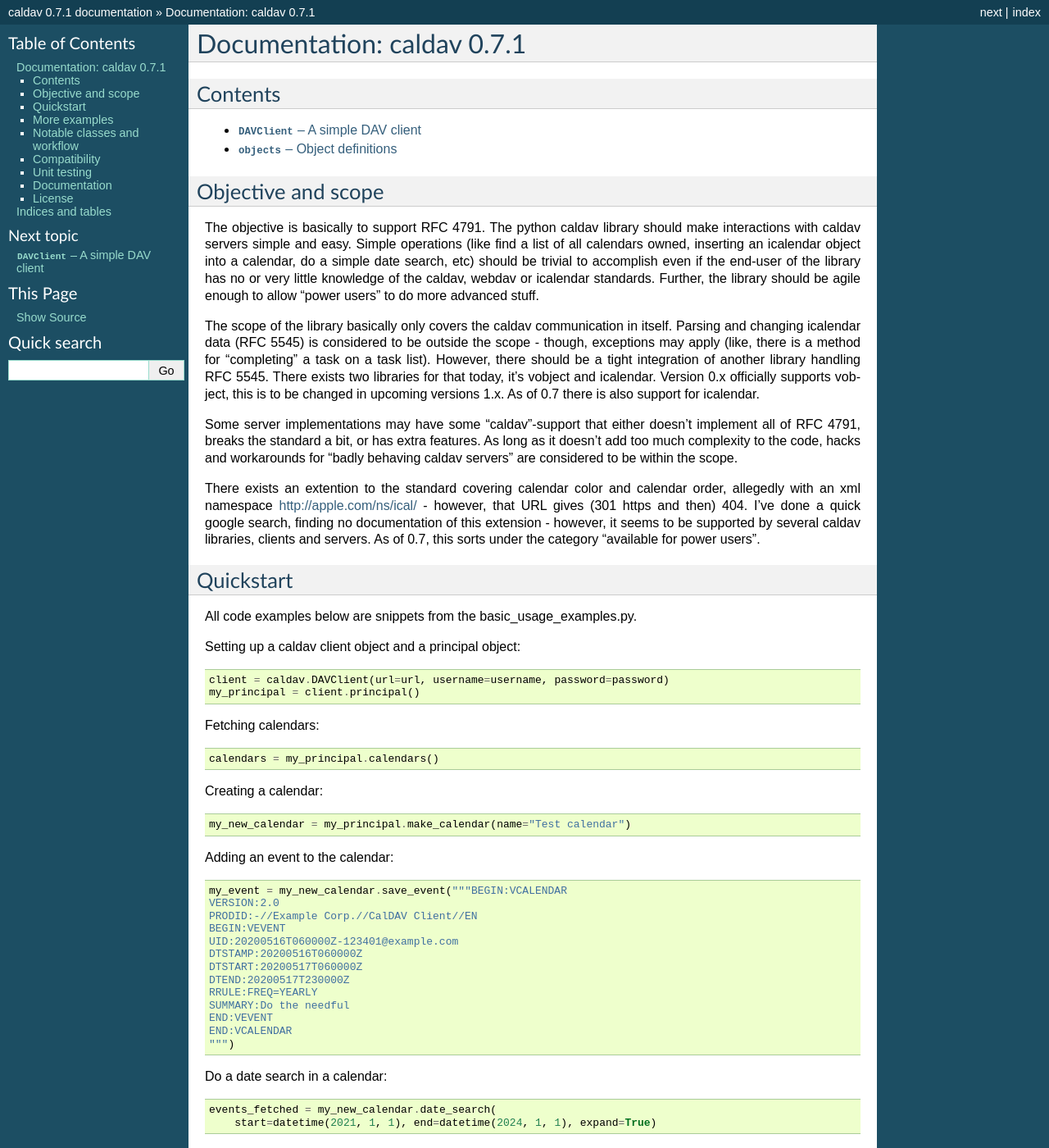
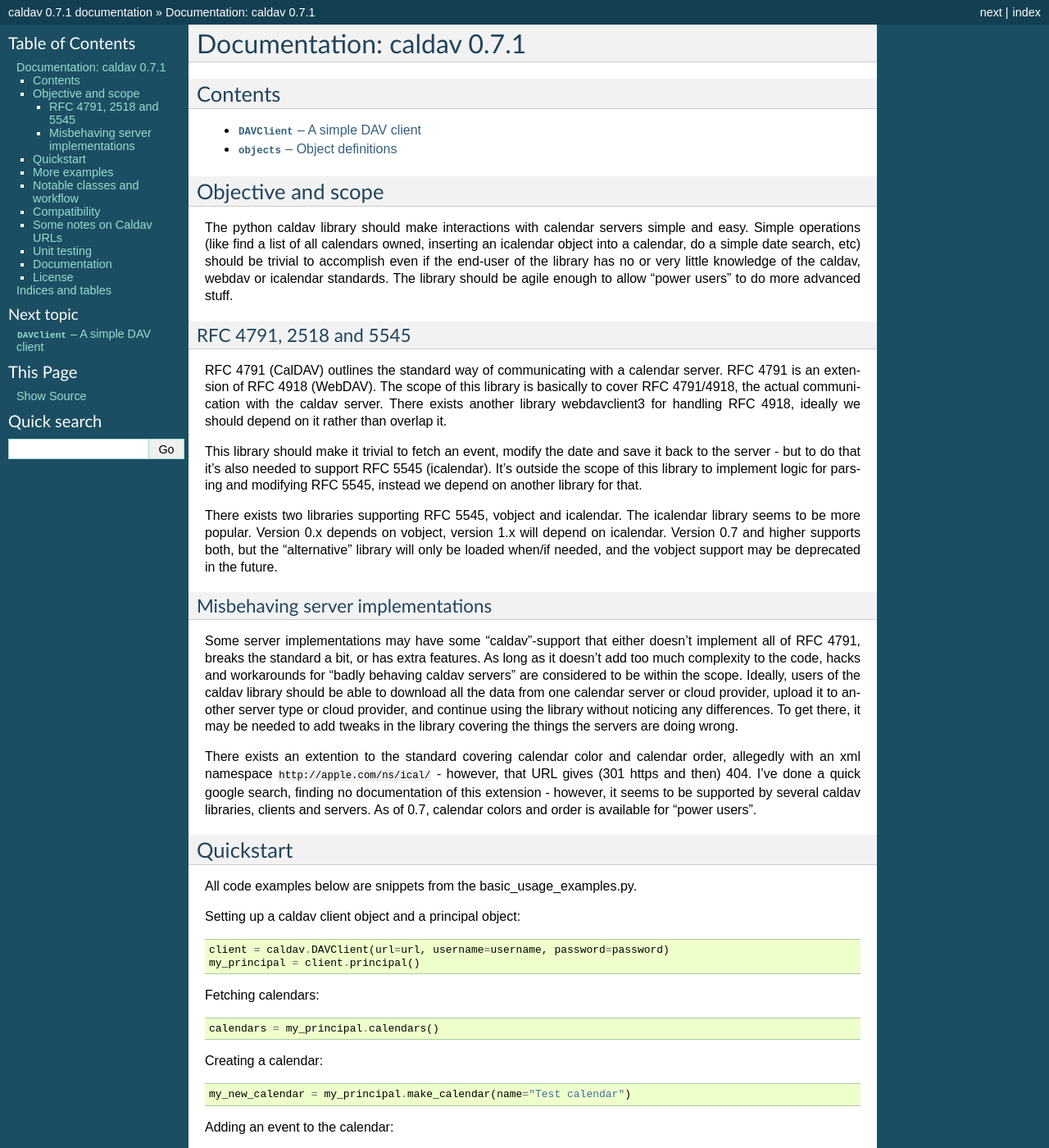
Before and after one commit to python-caldav/caldav, a Sphinx documentation site: the page built from docs/source/index.rst, in a window 1280 px wide and 1400 px high. Shown: the whole window at 82% size. Built offline with Sphinx 7.4.7, drawn with Linux system fonts in a browser that asks for light colours; some of the changed text lies outside the part shown.

Commit message:
documentation work.  Helps a bit on issue https://github.com/python-caldav/caldav/issues/120

```diff
--- a/docs/source/index.rst
+++ b/docs/source/index.rst
@@ -19,38 +19,58 @@ Contents
 Objective and scope
 ===================
 
-The objective is basically to support RFC 4791.  The python caldav
-library should make interactions with caldav servers simple and easy.
-Simple operations (like find a list of all calendars owned, inserting
-an icalendar object into a calendar, do a simple date search, etc)
-should be trivial to accomplish even if the end-user of the library
-has no or very little knowledge of the caldav, webdav or icalendar
-standards.  Further, the library should be agile enough to allow
+The python caldav library should make interactions with calendar servers
+simple and easy.  Simple operations (like find a list of all calendars
+owned, inserting an icalendar object into a calendar, do a simple date
+search, etc) should be trivial to accomplish even if the end-user of
+the library has no or very little knowledge of the caldav, webdav or
+icalendar standards.  The library should be agile enough to allow
 "power users" to do more advanced stuff.
 
-The scope of the library basically only covers the caldav
-communication in itself.  Parsing and changing icalendar data
-(RFC 5545) is considered to be outside the scope - though, exceptions
-may apply (like, there is a method for "completing" a task on a task
-list).  However, there should be a tight integration of another
-library handling RFC 5545.  There exists two libraries for that today,
-it's vobject and icalendar.  Version 0.x officially supports vobject,
-this is to be changed in upcoming versions 1.x.  As of 0.7 there is also
-support for icalendar.
+RFC 4791, 2518 and 5545
+-----------------------
+
+RFC 4791 (CalDAV) outlines the standard way of communicating with a
+calendar server.  RFC 4791 is an extension of RFC 4918 (WebDAV).  The
+scope of this library is basically to cover RFC 4791/4918, the actual
+communication with the caldav server.  There exists another library
+webdavclient3 for handling RFC 4918, ideally we should depend on it
+rather than overlap it.
+
+This library should make it trivial to fetch an event, modify the date
+and save it back to the server - but to do that it's also needed to
+support RFC 5545 (icalendar).  It's outside the scope of this library
+to implement logic for parsing and modifying RFC 5545, instead we
+depend on another library for that.
+
+There exists two libraries supporting RFC 5545, vobject and icalendar.
+The icalendar library seems to be more popular.  Version 0.x depends
+on vobject, version 1.x will depend on icalendar.  Version 0.7 and
+higher supports both, but the "alternative" library will only be
+loaded when/if needed, and the vobject support may be deprecated in
+the future.
+
+Misbehaving server implementations
+----------------------------------
 
 Some server implementations may have some "caldav"-support that either
 doesn't implement all of RFC 4791, breaks the standard a bit, or has
 extra features.  As long as it doesn't add too much complexity to the
 code, hacks and workarounds for "badly behaving caldav servers" are
-considered to be within the scope.
+considered to be within the scope.  Ideally, users of the caldav
+library should be able to download all the data from one calendar
+server or cloud provider, upload it to another server type or cloud
+provider, and continue using the library without noticing any
+differences.  To get there, it may be needed to add tweaks in the
+library covering the things the servers are doing wrong.
 
 There exists an extention to the standard covering calendar color and
 calendar order, allegedly with an xml namespace
-http://apple.com/ns/ical/ - however, that URL gives (301 https and
+``http://apple.com/ns/ical/`` - however, that URL gives (301 https and
 then) 404.  I've done a quick google search, finding no documentation
 of this extension - however, it seems to be supported by several
-caldav libraries, clients and servers.  As of 0.7, this sorts under
-the category "available for power users".
+caldav libraries, clients and servers.  As of 0.7, calendar colors and
+order is available for "power users".
 
 Quickstart
 ==========
@@ -194,7 +214,7 @@ Notable classes and workflow
 
 * From the calendar object one can fetch / generate
   :class:`caldav.objects.Event` objects and
-  :class:`caldav.objects.Todo` objects.
+  :class:`caldav.objects.Todo` objects (as well as :class:`caldav.objects.Journal` objects - does anyone use Journal objects?).  Eventually the library may also spew out objects of the base class (:class:`caldav.objects.CalendarObjectResource`) if the object type is unknown when the object is instantiated.
 
 * If one happens to know the URLs, objects like calendars, principals
   and events can be instantiated without going through the
@@ -204,36 +224,91 @@ Notable classes and workflow
 
 For convenience, the classes above are also available as
 :class:`caldav.DAVClient`, :class:`caldav.Principal`,
-:class:`caldav.Calendar`, :class:`caldav.Event` and
-:class:`caldav.Todo`.
-
+:class:`caldav.Calendar`, :class:`caldav.Event`,
+:class:`caldav.Todo` etc.
 
 Compatibility
 =============
 
-The test suite is regularly run against several calendar servers, see https://github.com/python-caldav/caldav/issues/45 for the latest updates.  See `tests/compatibility_issues.py` for the most up-to-date list of compatibility issues.
+(This will probably never be completely up-to-date.  CalDAV-servers
+tend to be a moving target, and I rarely recheck if things works in
+newer versions of the software after I find an incompatibility)
+
+The test suite is regularly run against several calendar servers, see https://github.com/python-caldav/caldav/issues/45 for the latest updates.  See ``tests/compatibility_issues.py`` for the most up-to-date list of compatibility issues.  In early versions of this library test breakages was often an indication that the library did not conform well enough to the standards, but as of today it mostly indicates that the servers does not support the standard well enough.  It may be an option to add tweaks to the library code to cover some of the missing functionality.
+
+Here are some known issues:
 
 * You may want to avoid non-ASCII characters in the calendar name, or
   some servers (at least Zimbra) may behave a bit unexpectedly.
 
-* Not all servers supports searching for future instances of
-  recurring events or tasks, nor expanding recurring events.
+* It's non-trivial to fix proper support for recurring events and
+  tasks on the server side.  DAViCal and Baikal are the only one I
+  know of that does it right, all other calendar implementations that
+  I've tested fails (but in different ways) on the tests covering
+  recurrent events and tasks.  Xandikos developer claims that it
+  should work, I should probably revisit it again.
+
+* Baikal does not support date search for todo tasks.  DAViCal has
+  slightly broken support for such date search.
 
 * There are some special hacks both in the code and the tests to work
-  around compatibility issues in Zimbra
+  around compatibility issues in Zimbra (this should be solved differently)
 
 * Not all servers supports task lists, not all servers supports
-  freebusy, and not all servers supports journals.
+  freebusy, and not all servers supports journals.  Xandikos and
+  Baikal seems to support them all.
 
 * Calendar creation is actually not a mandatory feature according to
-  the RFC, but the tests depends on it - and I haven't experienced
-  any servers not supporting calendar creation.
+  the RFC, but the tests depends on it.  The google calendar does
+  support creating calendars, but not through their CalDAV adapter.
 
 * iCloud may be a bit tricky, this is tracked in issue
-  https://github.com/python-caldav/caldav/issues/3
+  https://github.com/python-caldav/caldav/issues/3 - the list of incompatibilities found includes:
+
+  * No support for freebusy-requests, tasks or journals (only support for basic events).
+
+  * Broken (or no) support for recurring events
+
+  * We've observed information reappearing even if it has been deleted (i.e. recreating a calendar with the same name as a deleted calendar, and finding that the old events are still there)
+
+  * Seems impossible to have the same event on two calendars
+
+  * Some problems observed with the propfind method
+
+  * object_by_uid does not work (and my object_by_uid follows the example in the RFC)
 
 * Google seems to be the new Microsoft, according to the issue
-  tracker it seems like their CalDAV-support is rather lacking.
+  tracker it seems like their CalDAV-support is rather lacking.  At least they have a list ... https://developers.google.com/calendar/caldav/v2/guide
+
+* radicale will auto-create a calendar if one tries to access a calendar that does not exist.  The normal method of accessing a list of the calendars owned by the user seems to fail.
+
+Some notes on Caldav URLs
+=========================
+
+CalDAV URLs can be quite confusing, some software requires the URL to the calendar, other requires the URL to the principal.  The Python CalDAV library does support accessing calendars and principals using such URLs, but the recommended practice is to configure up the CalDAV root URL and tell the library to find the principal and calendars from that.  Typical examples of CalDAV URLs:
+
+* iCloud: ``https://caldav.icloud.com/``.  Note that there is no
+  template for finding the calendar URL and principal URL for iCloud -
+  such URLs contains some ID numbers, by simply sticking to the
+  recommended practice the caldav library will find those URLs.  A
+  typical icloud calendar URL looks like
+  ``https://p12-caldav.icloud.com/12345/calendars/CALNAME``.
+
+* Google: ``https://www.google.com/calendar/dav/`` - but this is a
+  legacy URL, before using the officially supported URL
+  https://github.com/python-caldav/caldav/issues/119 has to be
+  resolved.  There are some details on the new CalDAV endpoints at
+  https://developers.google.com/calendar/caldav/v2/guide.  The legacy
+  calendar URL for the primary personal calendar seems to be of the
+  format
+  ``https://www.google.com/calendar/dav/donald%40gmail.com/events``. When
+  creating new calendars, they seem to end up under a global
+  namespace.
+
+* DAViCal: The caldav URL typically seems to be on the format ``https://your.server.example.com/caldav.php/``, though it depends on how the web server is configured.  The primary calendars have URLs like ``https://your.server.example.com/caldav.php/donald/calendar`` and other calendars have names like ``https://your.server.example.com/caldav.php/donald/golfing_calendar``.
+
+* Zimbra: The caldav URL is typically on the format ``https://mail.example.com/dav/``, calendar URLs can be on the format ``https://mail.example.com/dav/donald@example.com/My%20Golfing%20Calendar``.  Display name always matches the last part of the URL.
+
 
 Unit testing
 ============
```
Also changed, not shown: 1 other file.
